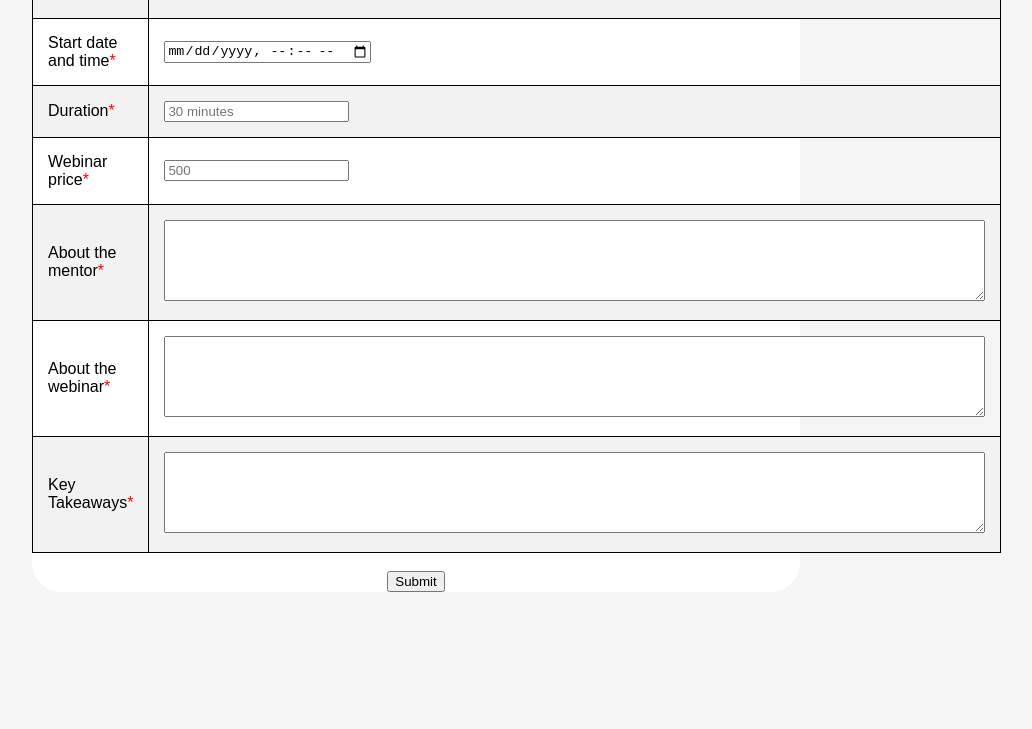
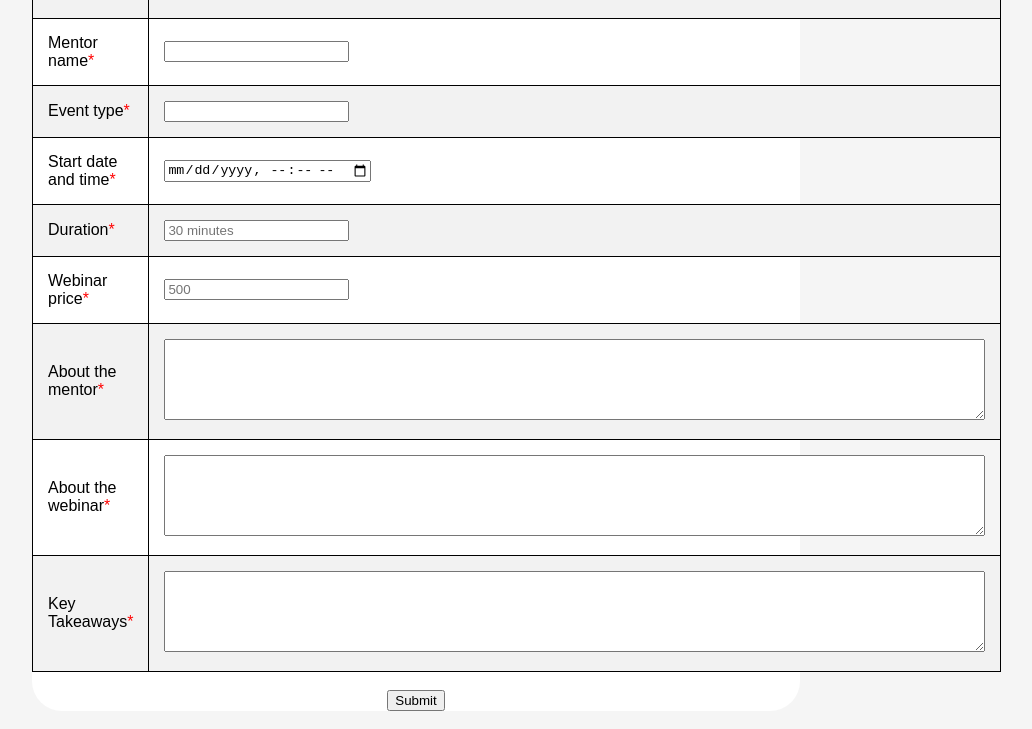
Before and after one commit to Santosh3204/python, a Django app: page /mentee/event_page/ in a window 1280 px wide. Shown: the part 694-1423 px from the top of the page, without its empty margins (224-1256 px from the left). Before the commit the page ends 1304 px from the top, so only its background shows below. Run offline with Django 3.2, Linux system fonts and the light colour scheme; some libraries are stand-ins or nearby versions.

Commit message:
updated event page

```diff
--- a/mentee/elastic_db.py
+++ b/mentee/elastic_db.py
@@ -274,7 +274,7 @@ class ElasticDB:
                 locations.append(prof["location"])
             if 'period' in prof:
                 period = prof["period"]
-                if period.split("-")[-1].strip()=='Jan 2021':
+                if period.split("-")[-1].strip()=='present':
                     current_prof.append(prof)
                     st_year = int(period.split("-")[0].split()[-1])
                     start_year.append(st_year)
--- a/mentee/templates/event_info.html
+++ b/mentee/templates/event_info.html
@@ -3,9 +3,9 @@
 <head>
     <meta charset="UTF-8">
     <meta name="viewport" content="width=device-width, initial-scale=1.0">
-    <link class="jsbin" href="https://ajax.googleapis.com/ajax/libs/jqueryui/1/themes/base/jquery-ui.css" rel="stylesheet" type="text/css" />
-    <script class="jsbin" src="https://ajax.googleapis.com/ajax/libs/jquery/1/jquery.min.js"></script>
-    <script class="jsbin" src="https://ajax.googleapis.com/ajax/libs/jqueryui/1.8.0/jquery-ui.min.js"></script>
+    <link class="jsbin" href="http://ajax.googleapis.com/ajax/libs/jqueryui/1/themes/base/jquery-ui.css" rel="stylesheet" type="text/css" />
+    <script class="jsbin" src="http://ajax.googleapis.com/ajax/libs/jquery/1/jquery.min.js"></script>
+    <script class="jsbin" src="http://ajax.googleapis.com/ajax/libs/jqueryui/1.8.0/jquery-ui.min.js"></script>
     <title>Webinar</title>
 
 </head>
@@ -204,6 +204,7 @@
             </td>
         </tr>
 
+
         <tr>
             <td>
                 <label for="image_view">Uploaded Image</label>
@@ -212,6 +213,24 @@
                 <img id="image_view" src="#" alt="view your image here"/>
             </td>
 
+        </tr>
+
+        <tr>
+            <td>
+                <label for="mentor_name">Mentor name<font color="red">*</font></label>
+            </td>
+            <td>
+                <input type="text" name="mentor_name" id="mentor_name" placeholder="">
+            </td>
+        </tr>
+
+        <tr>
+            <td>
+                <label for="event_type">Event type<font color="red">*</font></label>
+            </td>
+            <td>
+                <input type="text" name="event_type" id="event_type" placeholder="">
+            </td>
         </tr>
 
         <tr>
@@ -253,7 +272,7 @@
         <tr>
             <td>
                 <label for="webinar_about">About the webinar<font color="red">*</font></label>
-            </t1d>
+            </td>
             <td>
                 <textarea name="webinar_about" id="webinar_about" cols="100" rows="5"></textarea>
             </td>
```
